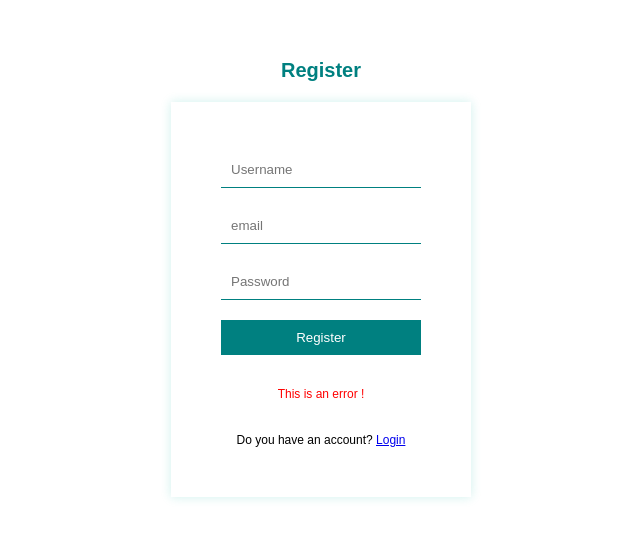
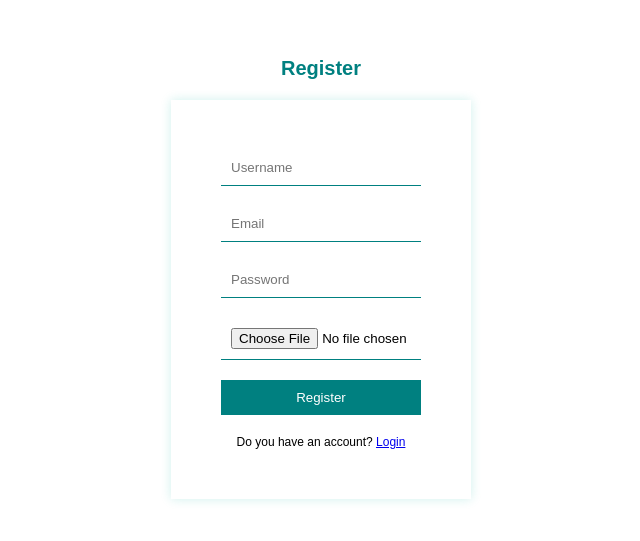
Before and after one commit to Dev-Roshika/mern-fullstack-blog-app, a React (Create React App) app in the folder client/: page /register in a window 1280 px wide. Shown: the part 129-670 px from the top of the page, without its empty margins (319-959 px from the left). Built offline with nearby package versions, Linux system fonts and the light colour scheme.

Commit message:
Register page updated

```diff
--- a/client/package.json
+++ b/client/package.json
@@ -6,6 +6,7 @@
     "@testing-library/jest-dom": "^5.17.0",
     "@testing-library/react": "^13.4.0",
     "@testing-library/user-event": "^13.5.0",
+    "axios": "^1.6.8",
     "react": "^18.2.0",
     "react-dom": "^18.2.0",
     "react-quill": "^2.0.0",
--- a/client/src/pages/Register.jsx
+++ b/client/src/pages/Register.jsx
@@ -1,20 +1,91 @@
-import React from 'react'
-import { Link } from 'react-router-dom'
+import React, { useState } from 'react';
+import { Link } from 'react-router-dom';
+import axios from 'axios';
 
 const Register = () => {
+
+  const [formData, setFormData] = useState({
+    username: '',
+    email: '',
+    password: '',
+  });
+  const [file, setFile] = useState(null);
+  const [error, setError] = useState('');
+
+    const handleChange = (e) => {
+    setFormData({ ...formData, [e.target.name]: e.target.value });
+  };
+
+  const handleFileChange = (e) => {
+    setFile(e.target.files[0]); // Only handle the first file if multiple files are selected
+  };
+
+  const handleSubmit = async (e) => {
+    e.preventDefault();
+
+    try {
+      const formDataToSend = new FormData();
+      formDataToSend.append('username', formData.username);
+      formDataToSend.append('email', formData.email);
+      formDataToSend.append('password', formData.password);
+      formDataToSend.append('img', file);
+
+      // Send POST request to server to register user
+      await axios.post('http://localhost:8081/register', formDataToSend, {
+        headers: {
+          'Content-Type': 'multipart/form-data',
+        },
+      });
+
+      // Redirect to login page after successful registration
+      window.location.href = '/login';
+    } catch (err) {
+      setError(err.response.data.error);
+    }
+  };
+
   return (
     <div className='auth'>
       <h1>Register</h1>
-      <form>
-        <input required type='text' placeholder='Username' />
-        <input required type='email' placeholder='email' />
-        <input required type='password' placeholder='Password' />
-        <button>Register</button>
-        <p>This is an error !</p>
-        <span>Do you have an account?  <Link to = "/login">Login</Link></span>
+      <form onSubmit={handleSubmit}>
+        <input
+          required
+          type='text'
+          placeholder='Username'
+          name='username'
+          value={formData.username}
+          onChange={handleChange}
+        />
+        <input
+          required
+          type='email'
+          placeholder='Email'
+          name='email'
+          value={formData.email}
+          onChange={handleChange}
+        />
+        <input
+          required
+          type='password'
+          placeholder='Password'
+          name='password'
+          value={formData.password}
+          onChange={handleChange}
+        />
+        <input
+          required
+          type='file'
+          accept='image/*' // Accept only image files
+          onChange={handleFileChange}
+        />
+        <button type='submit'>Register</button>
+        {error && <p>{error}</p>}
+        <span>
+          Do you have an account? <Link to='/login'>Login</Link>
+        </span>
       </form>
     </div>
-  )
-}
+  );
+};
 
-export default Register
+export default Register;
```
Also changed, not shown: 1 other file (tests, documents, lock files or other folders).
